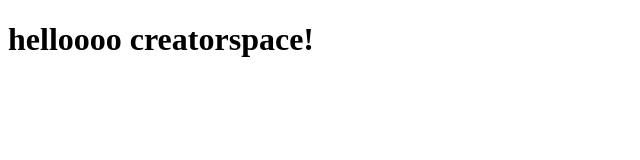
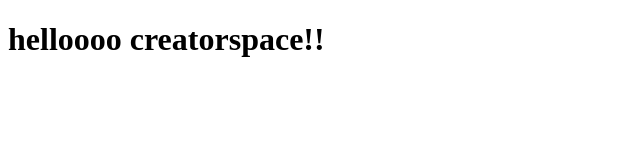
Before and after one commit to researchbear/loveland_creator_space, a plain HTML site: page index.html in a window 1280 px wide. Shown: the full height of the page, 0-640 px from the left. Drawn offline with Linux system fonts and the light colour scheme.

Commit message:
another test

```diff
--- a/index.html
+++ b/index.html
@@ -5,4 +5,4 @@
     <link rel="spreadsheet" type="text/css" href="stylesheets/main.css">
     <title>Loveland CreatorSpace</title>
   </head>
-<h1>helloooo creatorspace!</h1>
+<h1>helloooo creatorspace!!</h1>
```
